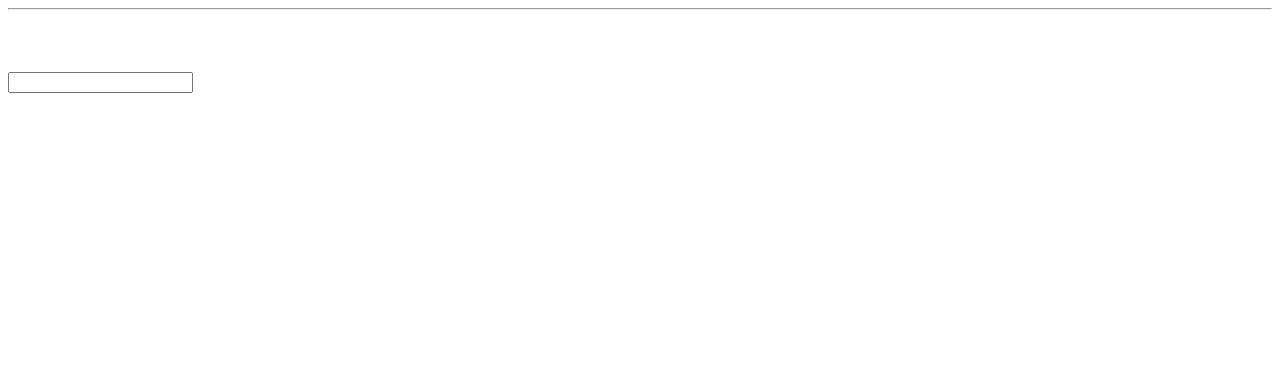
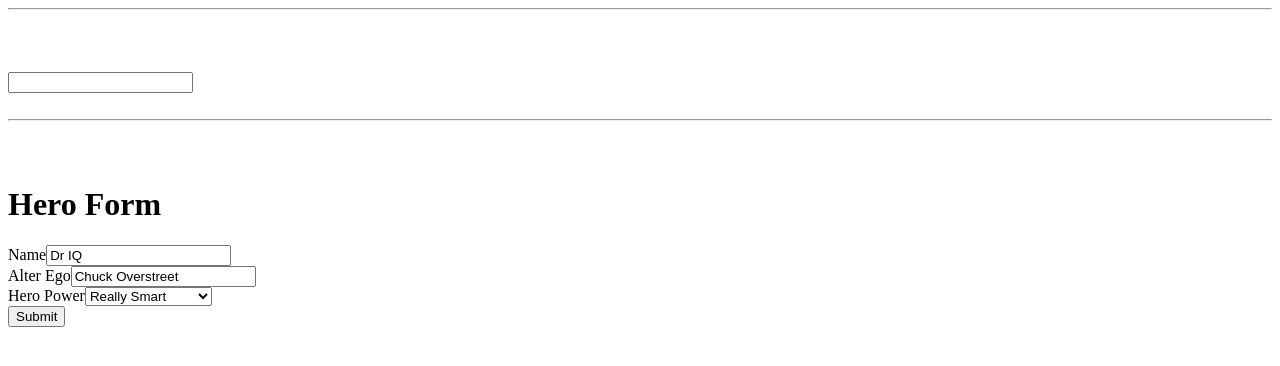
Before and after one commit to SaeeAnsari/LearnAngular2, an Angular app: page / in a window 1280 px wide. Shown: the top 366 px of the page. Built offline with nearby package versions, Linux system fonts and the light colour scheme.

Commit message:
Commiting

```diff
--- a/src/app/app.component.html
+++ b/src/app/app.component.html
@@ -1,5 +1,9 @@
-
-  <hr>
-  <br><br><br>
-  <input type="text" id="search" >
-  <!--<hero></hero>-->
+<hr>
+<br><br><br>
+<input type="text" id="search">
+<br>
+<br>
+<hr>
+<br>
+<br>
+<hero></hero>
--- a/src/app/user/user.component.html
+++ b/src/app/user/user.component.html
@@ -1,4 +1,4 @@
-<form [formGroup]="myForm" novalidate (ngSubmit)="save(myForm.value, myForm.valid)">
+<form  >
   <div>
     <label for=""></label>
     <input type="text" formControlName="name">
--- a/src/app/user/user.component.ts
+++ b/src/app/user/user.component.ts
@@ -1,6 +1,6 @@
 
 import { Component , ElementRef, OnInit} from '@angular/core';
-import {FormGroup, FormControl, FormBuilder, Validators} from '@angular/forms';
+import {FormGroup, FormControl, FormBuilder, Validators, ReactiveFormsModule}from '@angular/forms';
 import {User} from './user';
 
 @Component({
@@ -20,13 +20,13 @@ export class UserComponent implements OnInit {
 
   ngOnInit() {
 
-    this.myForm = this._fb.group({
+    /*this.myForm = this._fb.group({
       name: ['John', [<any>Validators.required, <any>Validators.minLength(5)]],
       address: this._fb.group({
         street: ['', <any>Validators.required],
         postcode: ['']
       })
-    });
+    });*/
   }
 
   save(model: User, isValid: boolean){
```
Also changed, not shown: 1 other file (tests, documents, lock files or other folders).
